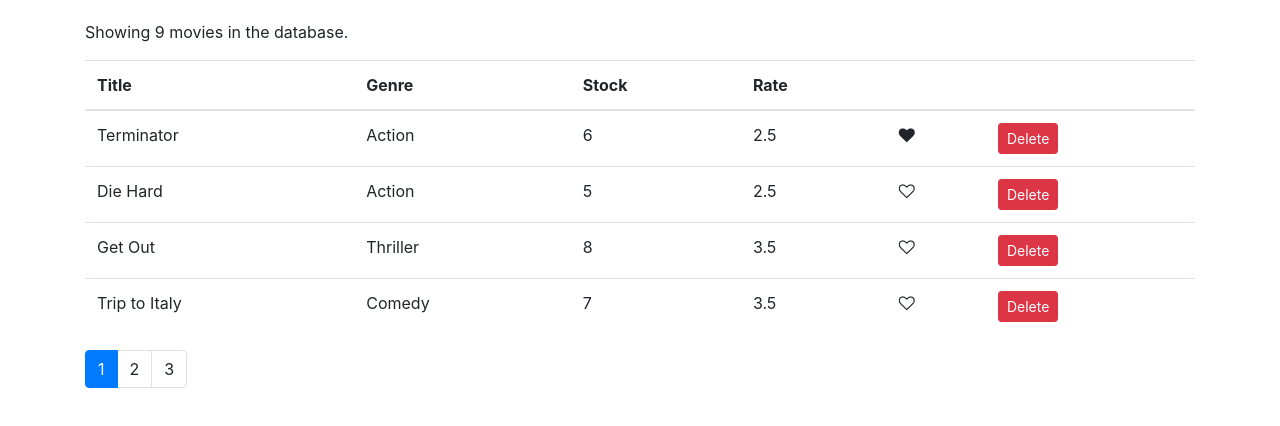
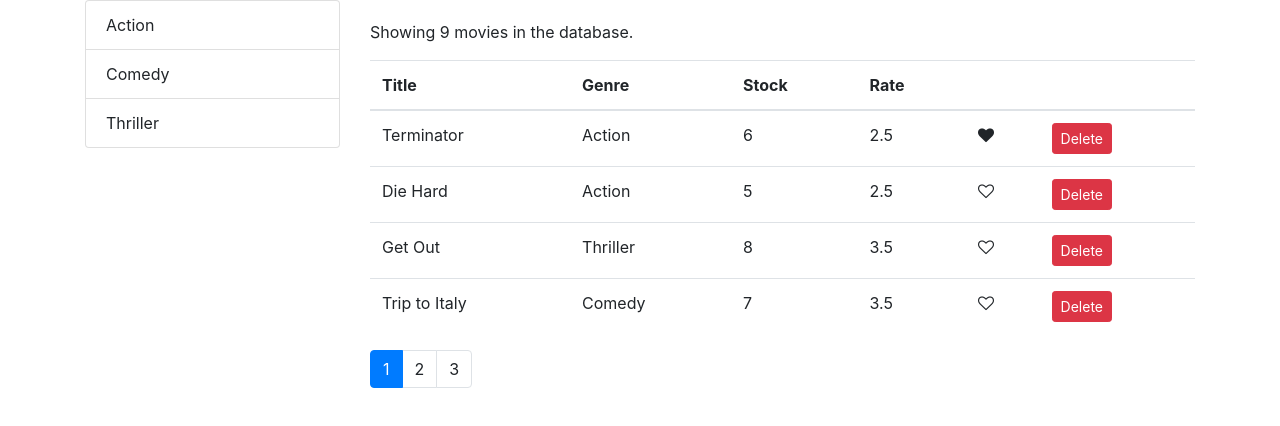
Before and after one commit to AliHassandev/team-training-react-project, a React (Create React App) app in the folder vidly/: page / in a window 1280 px wide. Shown: the top 426 px of the page. Built offline with nearby package versions, Linux system fonts and the light colour scheme.

Commit message:
vidly: filtering component interface & displying items

```diff
--- /dev/null
+++ b/vidly/src/components/common/listGroup.jsx
@@ -0,0 +1,12 @@
+import React, { Component } from 'react';
+
+const listGroup = (props) => {
+
+    const { items, textProperty, valueProperty } = props;
+
+    return ( <ul className="list-group">
+        {items.map( item => <li key={item[valueProperty]} className="list-group-item">{item[textProperty]}</li> )}
+        </ul> );
+}
+
+export default listGroup;
--- a/vidly/src/components/movies.jsx
+++ b/vidly/src/components/movies.jsx
@@ -1,17 +1,23 @@
 import React, { Component } from 'react';
 import { getMovie, getMovies } from '../services/fakeMovieService';
+import { getGenres } from '../services/fakeGenreService';
 import Like from './common/like';
+import ListGroup from './common/listGroup';
 import Pagination from './common/pagination';
 // import _ from 'lodash';
 import { paginate } from '../utils/paginate';
 
 class Movies extends Component {
     state = {
-        movies: getMovies(), // it's not the right way, will learn more later
+        movies: [], // it's not the right way, will learn more later
+        genres: [],
         pageSize: 4,
         currentPage: 1
      }
 
+     componentDidMount() {
+        this.setState({ movies: getMovies(), genres: getGenres() });
+     };
      handleDelete = (movie) => {
         console.log(movie);
         //filter movies array to exculde the deleted one
@@ -32,7 +38,11 @@
 
     handlePageChange = page => {
         this.setState({currentPage: page});
-    }
+    };
+
+    handleGenreSelect = genre => {
+        console.log(genre);
+    };
     render() {
 
         const {length: count} = this.state.movies;
@@ -43,7 +53,15 @@
             const movies = paginate(allMovies, currentPage, pageSize);
 
         return (
-            <React.Fragment>
+            <div className='row'>
+                <div className="col-3">
+                    <ListGroup
+                    items={this.state.genres}
+                    textProperty={'name'}
+                    valueProperty={'_id'}
+                    onItemSelect={this.state.handleGenreSelect} />
+                </div>
+                <div className="col">
                     <p>Showing {count} movies in the database.</p>
                     <table className="table">
                         <thead>
@@ -81,8 +99,9 @@
                     currentPage={ currentPage }
                     onPageChange={this.handlePageChange}
                     />
+                </div>
 
-            </React.Fragment>
+            </div>
             );
     }
 }
```
Lines whose indentation alone changed are shown as unchanged.
